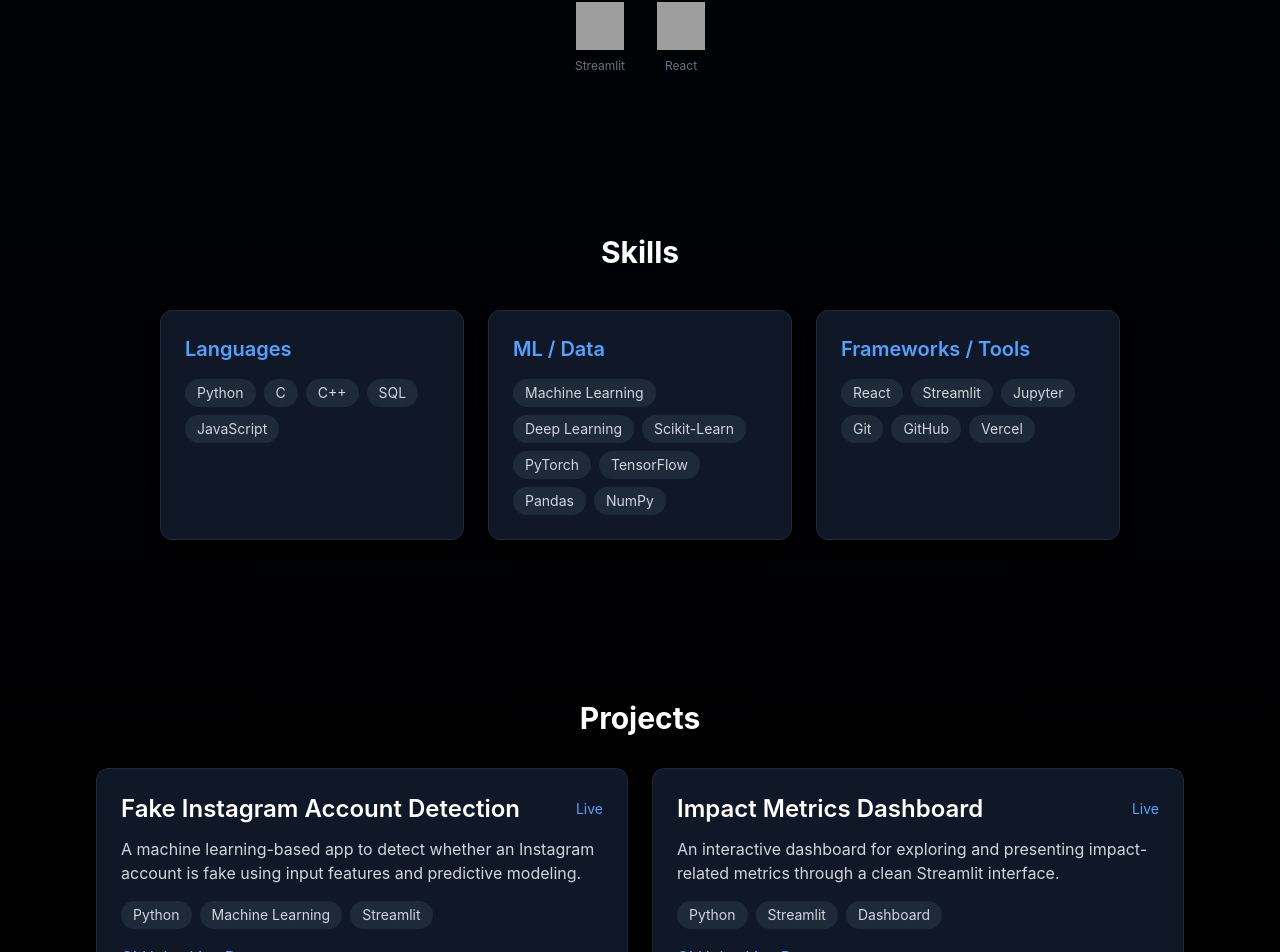
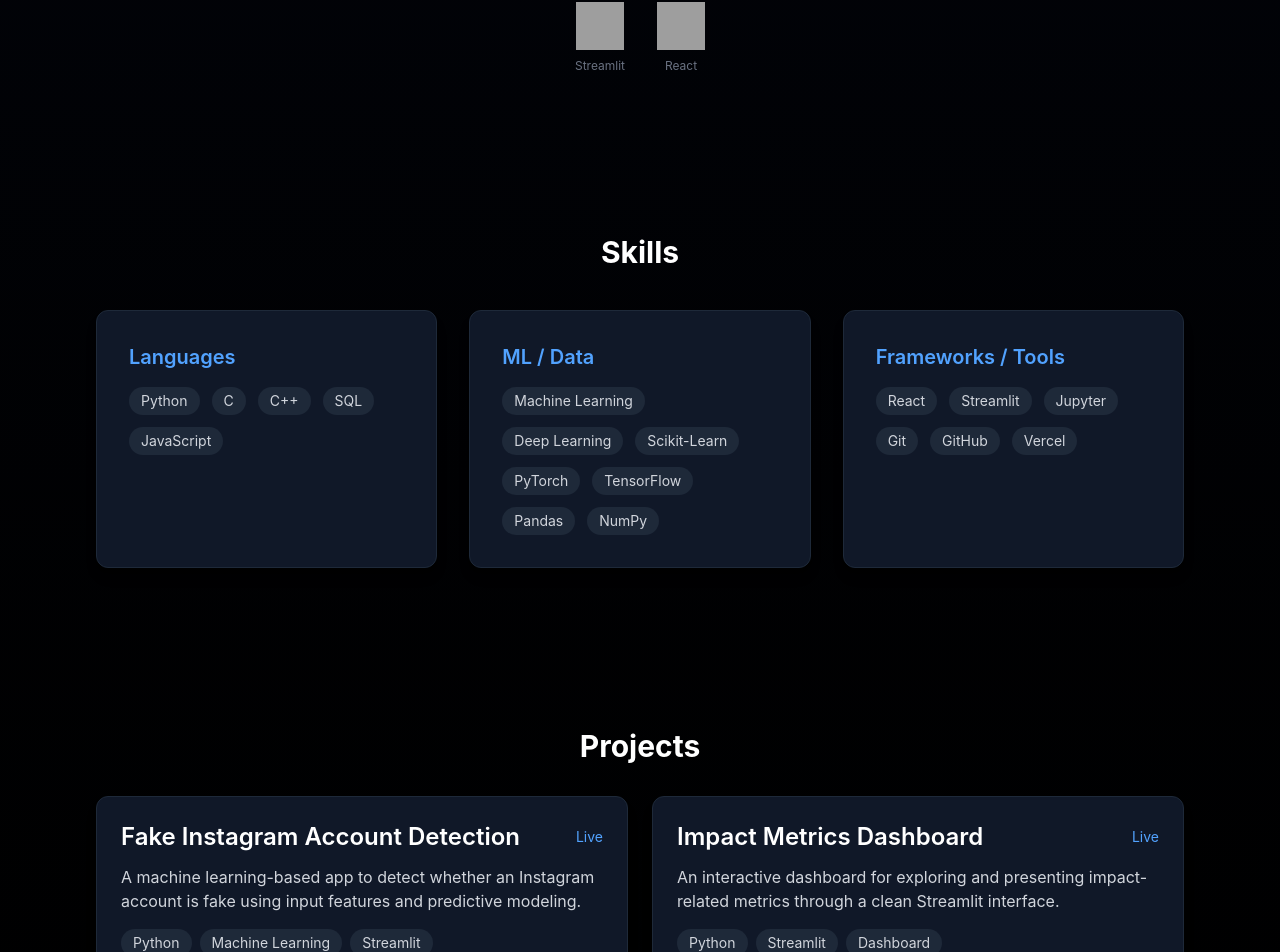
Before and after one commit to vidhan-tiwari/Portfolio, a React app: page / in a window 1280 px wide. Shown: the part 834-1786 px from the top of the page. Built offline with nearby package versions, Linux system fonts and the light colour scheme; grey boxes are pictures that could not be loaded; the HTML template or start-up script is replaced by a standard one.

Commit message:
fixed rendering bug in skill- group

```diff
--- a/src/sections/Skills.jsx
+++ b/src/sections/Skills.jsx
@@ -38,7 +38,7 @@
     ]
 
     return (
-        <section id="skills" className="py-20 px-8 max-w-5xl mx-auto">
+        <section id="skills" className="py-20 px-8 max-w-6xl mx-auto">
             <motion.h2
                 initial={{ opacity: 0, y: 30 }}
                 whileInView={{ opacity: 1, y: 0 }}
@@ -49,7 +49,7 @@
                 Skills
             </motion.h2>
 
-            <motion.div layout className="grid md:grid-cols-3 gap-6">
+            <motion.div layout className="grid md:grid-cols-3 gap-8">
                 {skillGroups.map((group, index) => (
                     <motion.div
                         key={index}
@@ -61,12 +61,14 @@
                         whileHover={{
                             scale: 1.04,
                             boxShadow: "0px 0px 20px rgba(96, 165, 250, 0.4)",
-                            transition: { duration: 0.2 }
+                            transition: { duration: 0.2 },
                         }}
-                        className="bg-gray-900 border border-gray-800 rounded-xl p-6 shadow-lg"
+                        className="bg-gray-900 border border-gray-800 rounded-xl p-8 shadow-lg overflow-hidden"
                     >
-                        <motion.h3 layout className="text-xl font-semibold mb-4 text-blue-400">{group.title}</motion.h3>
-                        <motion.div layout className="flex flex-wrap gap-2">
+                        <motion.h3 layout className="text-xl font-semibold mb-4 text-blue-400">
+                            {group.title}
+                        </motion.h3>
+                        <motion.div layout className="flex flex-wrap gap-3">
                             {group.skills.map((skill, i) => (
                                 <motion.div
                                     key={i}
@@ -74,21 +76,29 @@
                                     initial="rest"
                                     whileHover="hover"
                                     animate="rest"
-                                    className="flex items-center px-3 py-1 text-sm rounded-full bg-gray-800 text-gray-300 cursor-pointer overflow-hidden"
+                                    variants={{
+                                        rest: { marginRight: 0, zIndex: 1 },
+                                        hover: { marginRight: -68, zIndex: 10 }
+                                    }}
+                                    transition={{ duration: 0.3 }}
+                                    className="relative flex items-center px-3 py-1 text-sm rounded-full bg-gray-800 text-gray-300 cursor-pointer overflow-hidden min-w-fit"
                                 >
-                                    <motion.span layout>{skill.name}</motion.span>
+                                    <motion.span layout="position">{skill.name}</motion.span>
 
                                     <motion.div
                                         variants={{
                                             rest: { width: 0, opacity: 0, marginLeft: 0 },
-                                            hover: { width: 60, opacity: 1, marginLeft: 8 }
+                                            hover: { width: 60, opacity: 1, marginLeft: 8 },
                                         }}
                                         transition={{ duration: 0.3 }}
-                                        className="flex text-blue-400 text-xs overflow-hidden whitespace-nowrap"
+                                        className="flex text-blue-400 text-xs overflow-hidden whitespace-nowrap flex-shrink-0"
                                         style={{ textShadow: "0 0 8px rgba(21, 44, 250, 0.93)" }}
                                     >
                                         {Array.from({ length: 5 }).map((_, starIdx) => (
-                                            <span key={starIdx} className={starIdx < skill.stars ? "opacity-150" : "opacity-30"}>
+                                            <span
+                                                key={starIdx}
+                                                className={starIdx < skill.stars ? "opacity-100" : "opacity-30"}
+                                            >
                                                 ★
                                             </span>
                                         ))}
```
